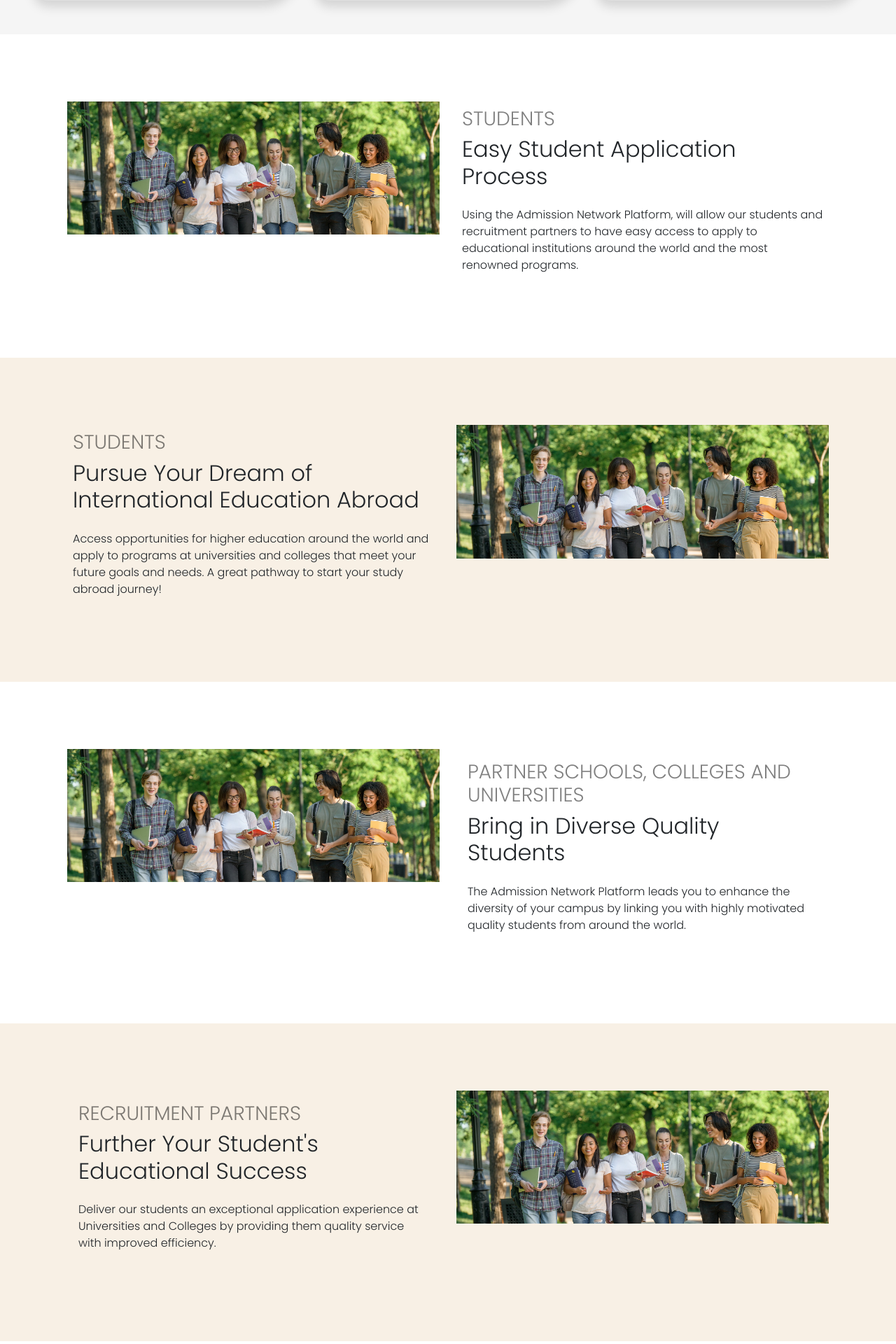
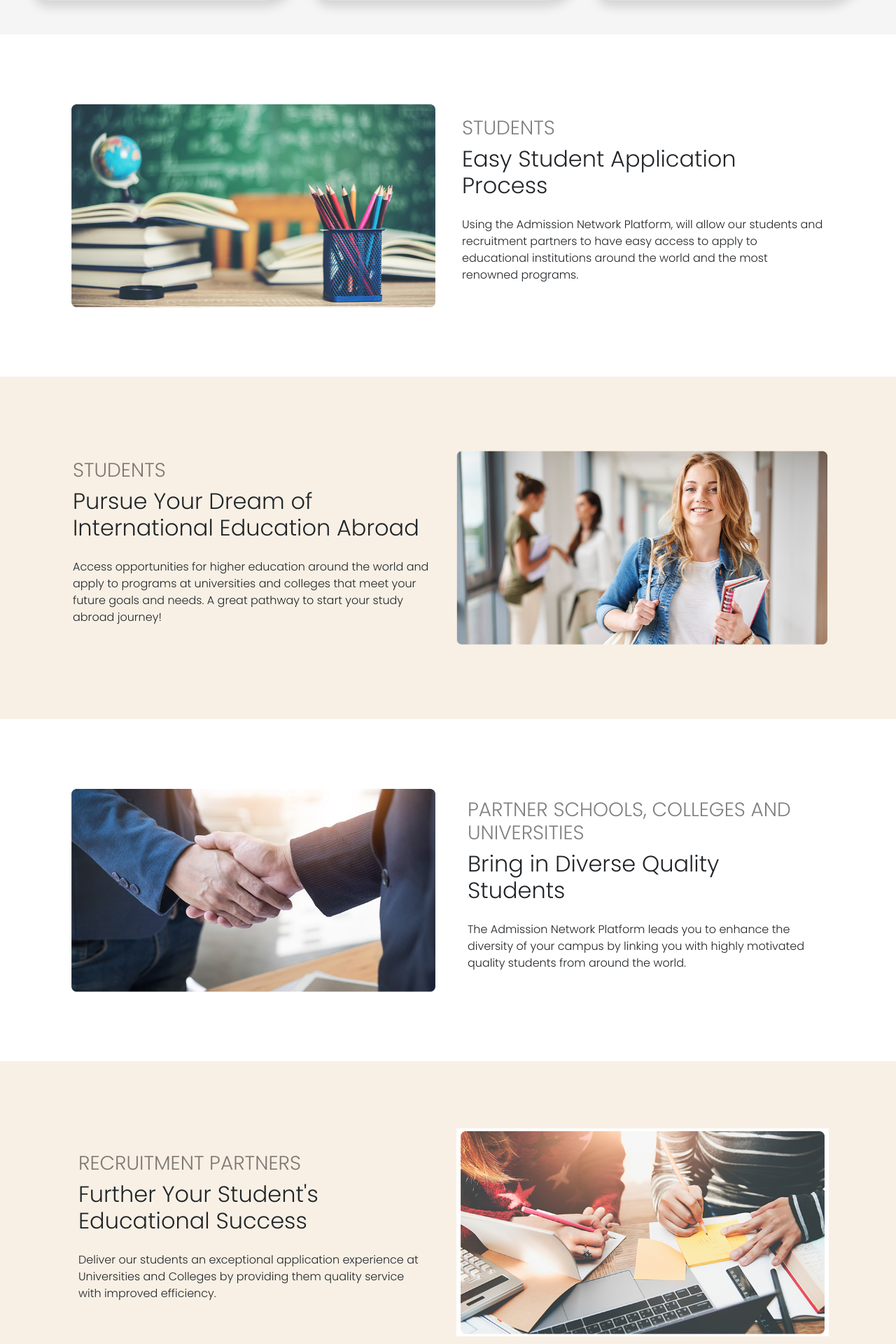
Before and after one commit to SUBHO01717/admission, a Django app: page / in a window 1280 px wide. Shown: the part 1404-3324 px from the top of the page at 70% size. Run offline with Django 4.2, Linux system fonts and the light colour scheme; some libraries are stand-ins or nearby versions.

Commit message:
2nd on 11-24-23

```diff
--- a/forntend/templates/index.html
+++ b/forntend/templates/index.html
@@ -95,7 +95,7 @@
   <div class="row p-3 p-md-5">
 
     <div class="col-md-6">
-      <img src="{% static "images/slide-2.jpg" %}" class="img-fluid card2" alt="Sample Image">
+      <img src="{% static "images/STUDENTS.jpg" %}" class="img-fluid card2" alt="Sample Image">
     </div>
 
     <div class="col-md-6 align-self-center">
@@ -123,8 +123,8 @@
       </div>
     </div>
 
-    <div class="col-md-6">
-      <img src="{% static "images/slide-2.jpg" %}" class="img-fluid card2" alt="Sample Image">
+    <div class="col-md-6 card2">
+      <img src="{% static "images/STUDENT2.png" %}" class="img-fluid " alt="Sample Image">
     </div>
 
   </div>
@@ -133,8 +133,8 @@
 <div class="container-fluid p-3 p-md-5" style="background-color:#FFF;">
   <div class="row p-3 p-md-5">
 
-    <div class="col-md-6">
-      <img src="{% static "images/slide-2.jpg" %}" class="img-fluid card2" alt="Sample Image">
+    <div class="col-md-6 card2">
+      <img src="{% static "images/Partner2.jpg" %}" class="img-fluid " alt="Sample Image">
     </div>
 
     <div class="col-md-6 align-self-center">
@@ -164,7 +164,7 @@
     </div>
 
     <div class="col-md-6">
-      <img src="{% static "images/slide-2.jpg" %}" class="img-fluid card2" alt="Sample Image">
+      <img src="{% static "images/RECRUITMENT.jpg" %}" class="img-fluid card2" alt="Sample Image">
     </div>
 
   </div>
@@ -174,7 +174,7 @@
   <div class="row p-3 p-md-5">
 
     <div class="col-md-6">
-      <img src="{% static "images/slide-2.jpg" %}" class="img-fluid card2" alt="Sample Image">
+      <img src="{% static "images/Opportunities.jpg" %}" class="img-fluid card2" alt="Sample Image">
     </div>
 
     <div class="col-md-6 align-self-center">
@@ -204,7 +204,7 @@
     </div>
 
     <div class="col-md-6">
-      <img src="{% static "images/slide-2.jpg" %}" class="img-fluid card2" alt="Sample Image">
+      <img src="{% static "images/SCHOLARSHIP.jpg" %}" class="img-fluid card2" alt="Sample Image">
     </div>
 
   </div>
```
Also changed, not shown: static/images/Opportunities.jpg (added), static/images/Partner2.jpg (added), static/images/RECRUITMENT.jpg (added), static/images/SCHOLARSHIP.jpg (added), static/images/STUDENT2.png (added), static/images/STUDENTS.jpg (added).
